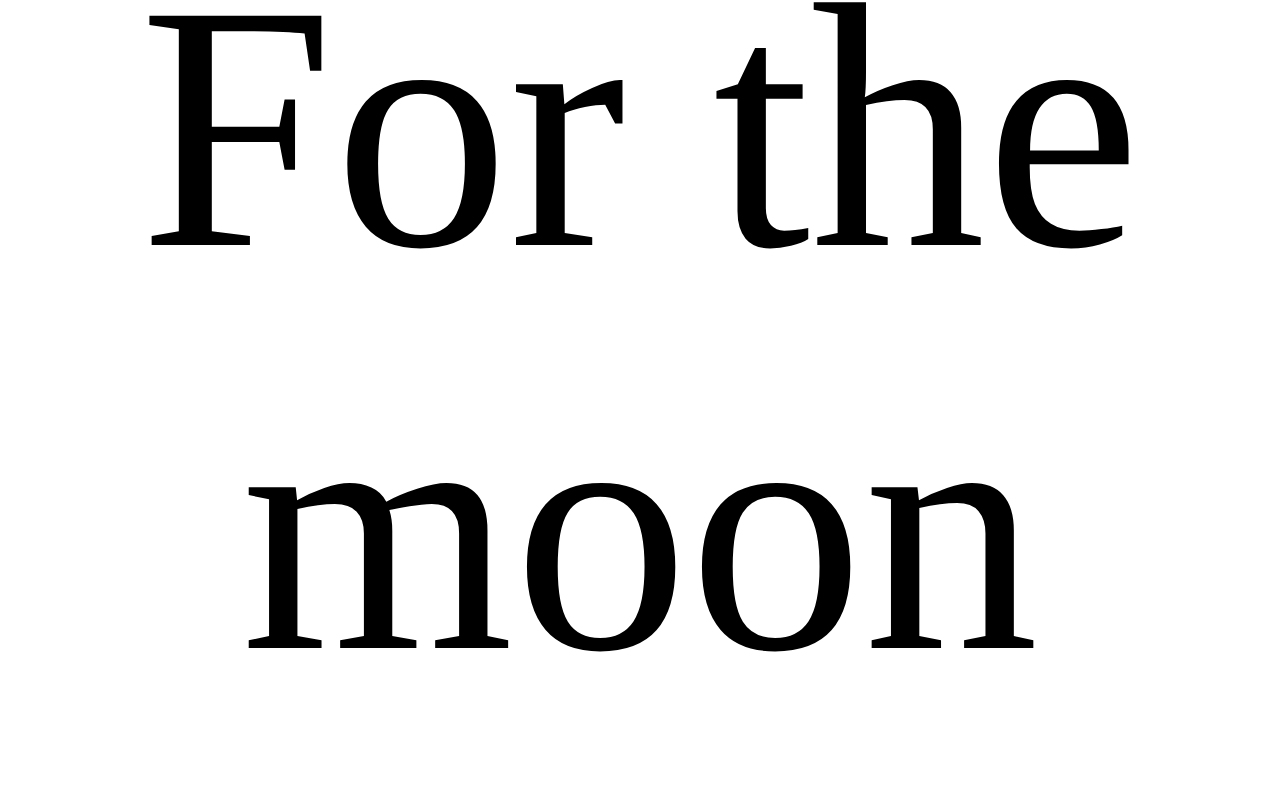
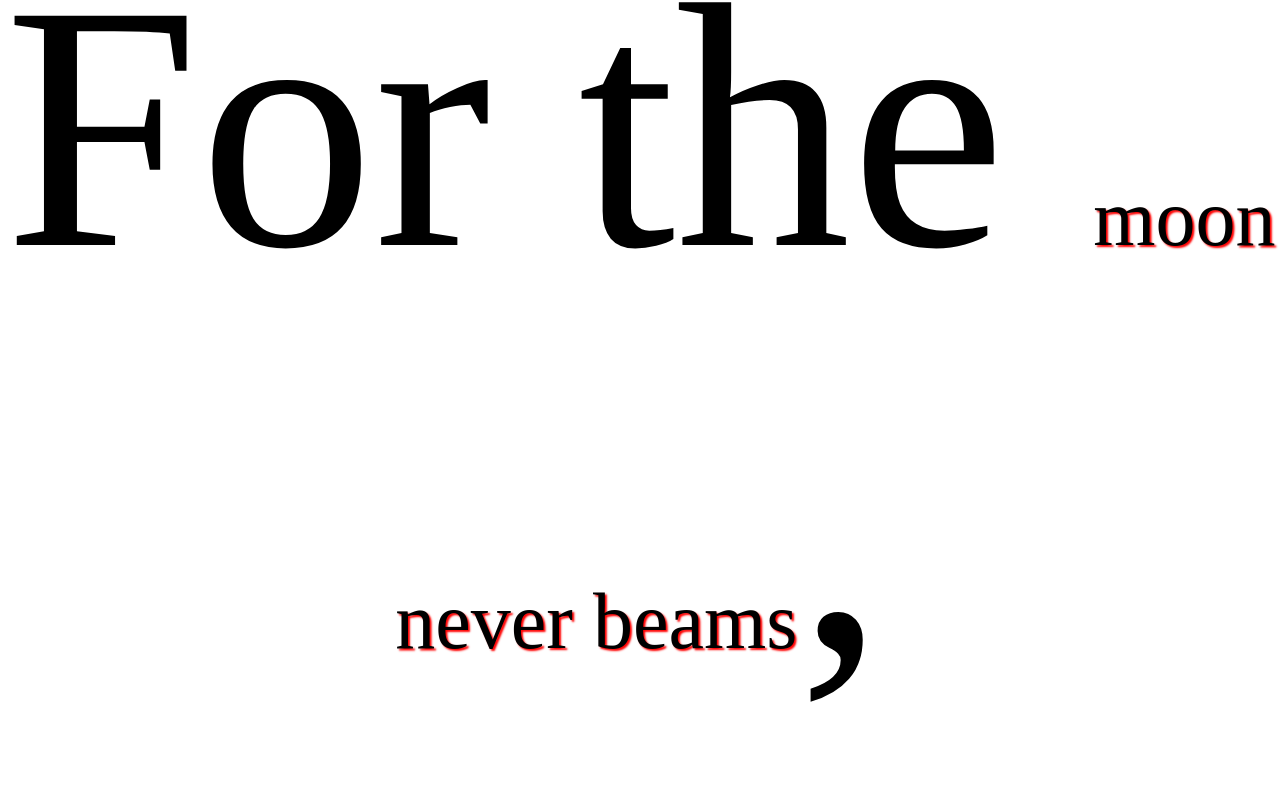
Before and after one commit to maryyymoo/-pretty-text, a website built with Parcel: page index.html in a window 1280 px wide. Shown: the part 611-1416 px from the top of the page. Built offline with nearby package versions, Linux system fonts and the light colour scheme; a web font is replaced by a local one.

Commit message:
hmhmhmhm

```diff
--- a/index.html
+++ b/index.html
@@ -32,14 +32,14 @@
 </header>
 <div class="verse">
 <p>
-  For the moon never beams, without bringing me dreams
+  For the <span class="background">moon never beams</span>, without bringing me dreams
   Of the beautiful Annabel Lee;
   And the stars never rise, but I feel the bright eyes
   Of the beautiful Annabel Lee;
-  And so, all the night-tide, I lie down by the side
+  And so, all the night-tide, <span class="oof"> I lie down by the side</span>
   Of my darling—my darling—my life and my bride,
   In her sepulchre there by the sea—
-  In her tomb by the sounding sea.
+  <span class="background">In her tomb by the sounding sea.</span>
 </p>
 </div>
 </body>
```
